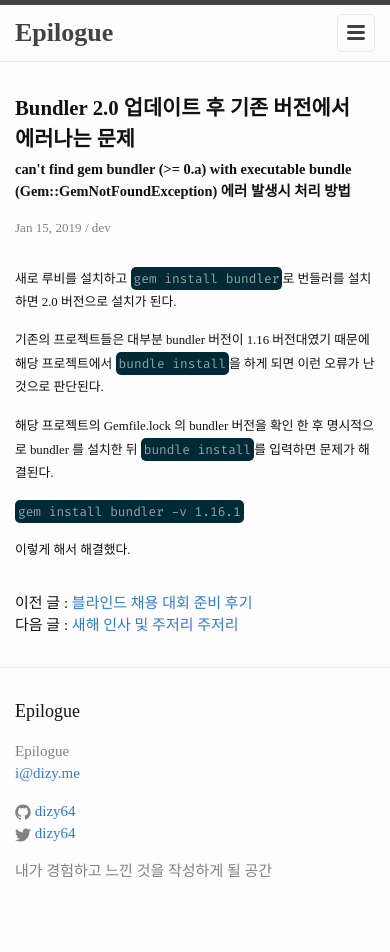
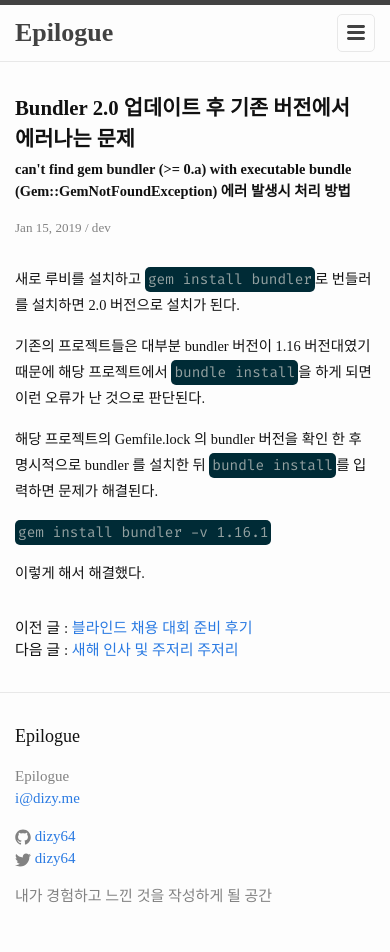
Before and after one commit to dizy64/dizy64.github.io, a Jekyll site: the page built from _posts/2019-01-15-ruby-bundler-error.md, in a window 390 px wide. Built offline with Jekyll 4.4.1, drawn with Linux system fonts in a browser that asks for light colours; comment, search, counter and statistics services are not loaded; before the commit the page ends 927 px from its top, so only the background shows below that.

Commit message:
fix: 모바일에서 보는 글자 크기를 키우다

```diff
--- a/_sass/_layout.scss
+++ b/_sass/_layout.scss
@@ -233,7 +233,7 @@
       @include link-underline;
       font-size: 1rem;
       @include media-query($on-palm) {
-        font-size: 0.7rem;
+        font-size: 0.9rem;
       }
       .more {
         font-weight: bold;
@@ -286,7 +286,7 @@
   h4, h5, h6 { font-size: 1.1rem }
 
   @include media-query($on-palm) {
-    font-size: 0.8rem;
+    font-size: 0.9rem;
     img {
       width: 90%;
     }
@@ -295,7 +295,7 @@
     h2 { font-size: 1.2rem }
     h3 { font-size: 1.1rem; }
     h4, h5, h6 { font-size: 1rem }
-    code { font-size: 0.8rem; }
+    code { font-size: 0.9rem; }
   }
 
   table {
```
